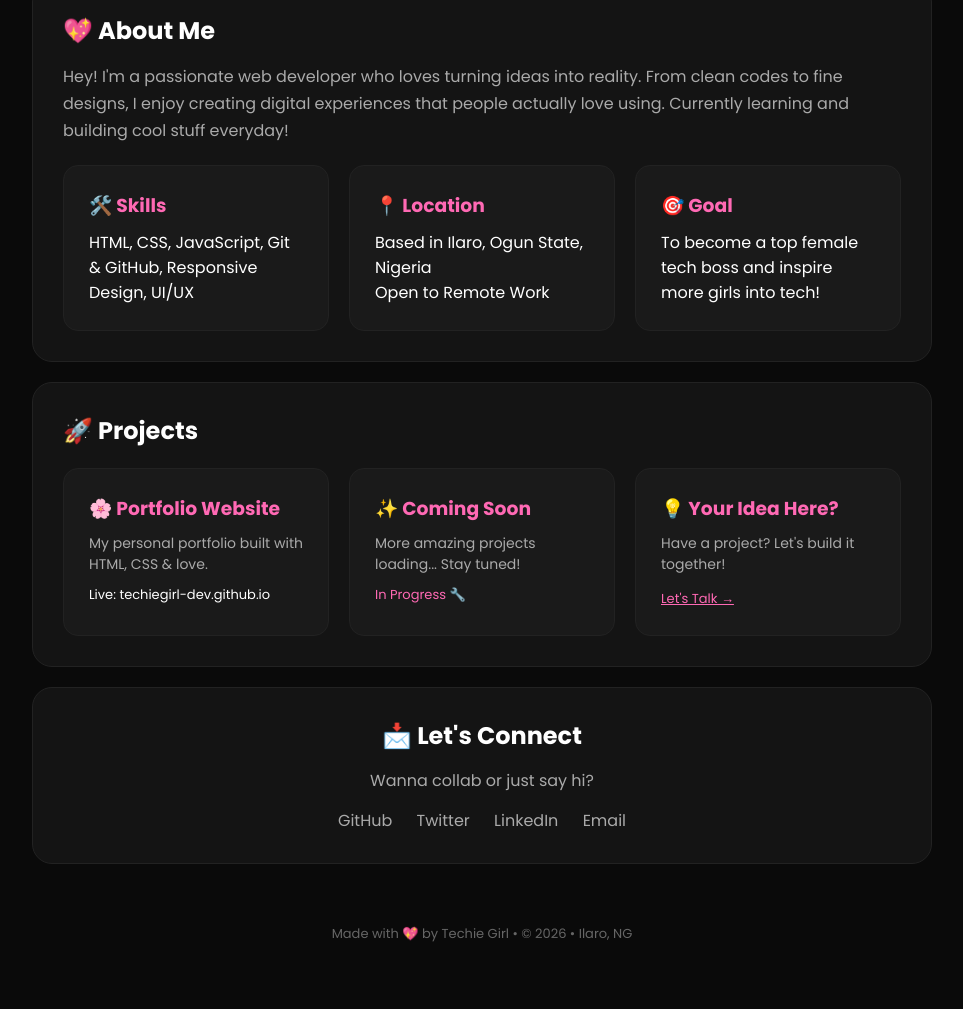
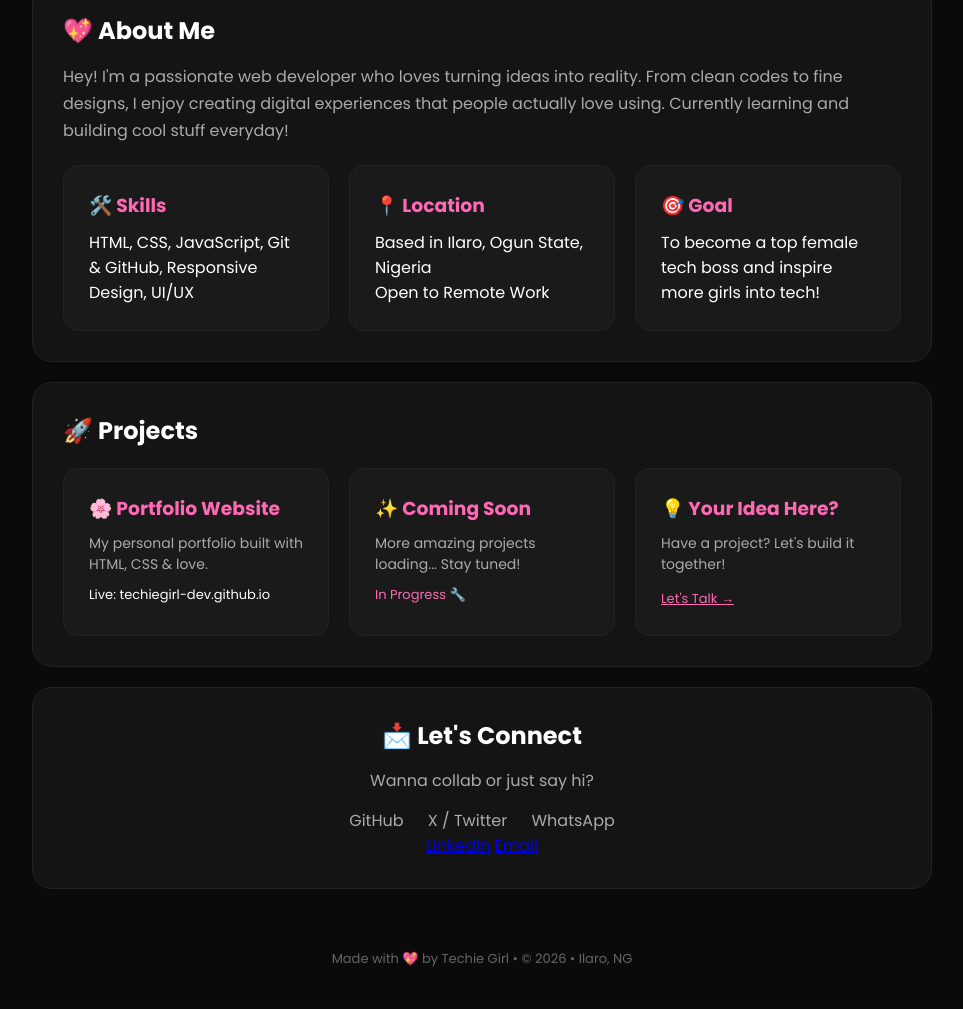
Before and after one commit to techiegirl-dev/techiegirl-dev.github.io, a plain HTML site: page index.html in a window 1280 px wide. Shown: the part 838-1847 px from the top of the page, without its empty margins (158-1121 px from the left). Before the commit the page ends 1822 px from the top, so only its background shows below. Drawn offline with Linux system fonts and the light colour scheme.

Commit message:
Update index.html

```diff
--- a/index.html
+++ b/index.html
@@ -78,7 +78,9 @@ footer{text-align:center;padding:40px;color:#666;font-size:13px}
 <p style="color:#aaa;margin:15px 0">Wanna collab or just say hi?</p>
 <div class="socials">
 <a href="https://github.com/techiegirl-dev">GitHub</a>
-<a href="#">Twitter</a>
+<a href="https://x.com/techbabe-dev">X / Twitter</a>
+<a href="https://wa.me/2349113085498">WhatsApp</a>
+</div>
 <a href="#">LinkedIn</a>
 <a href="mailto: sofiyyahbasheer09@gmail.com">Email</a>
 </div>
```
